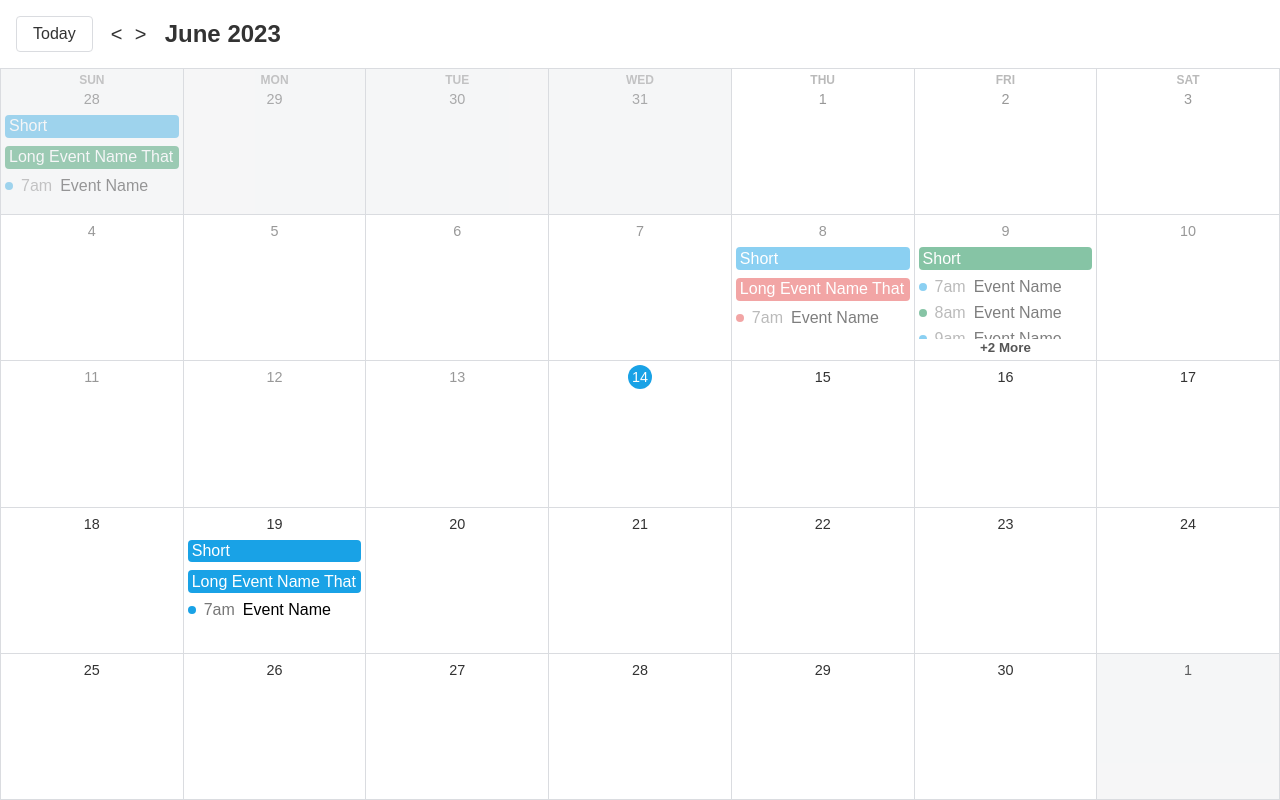
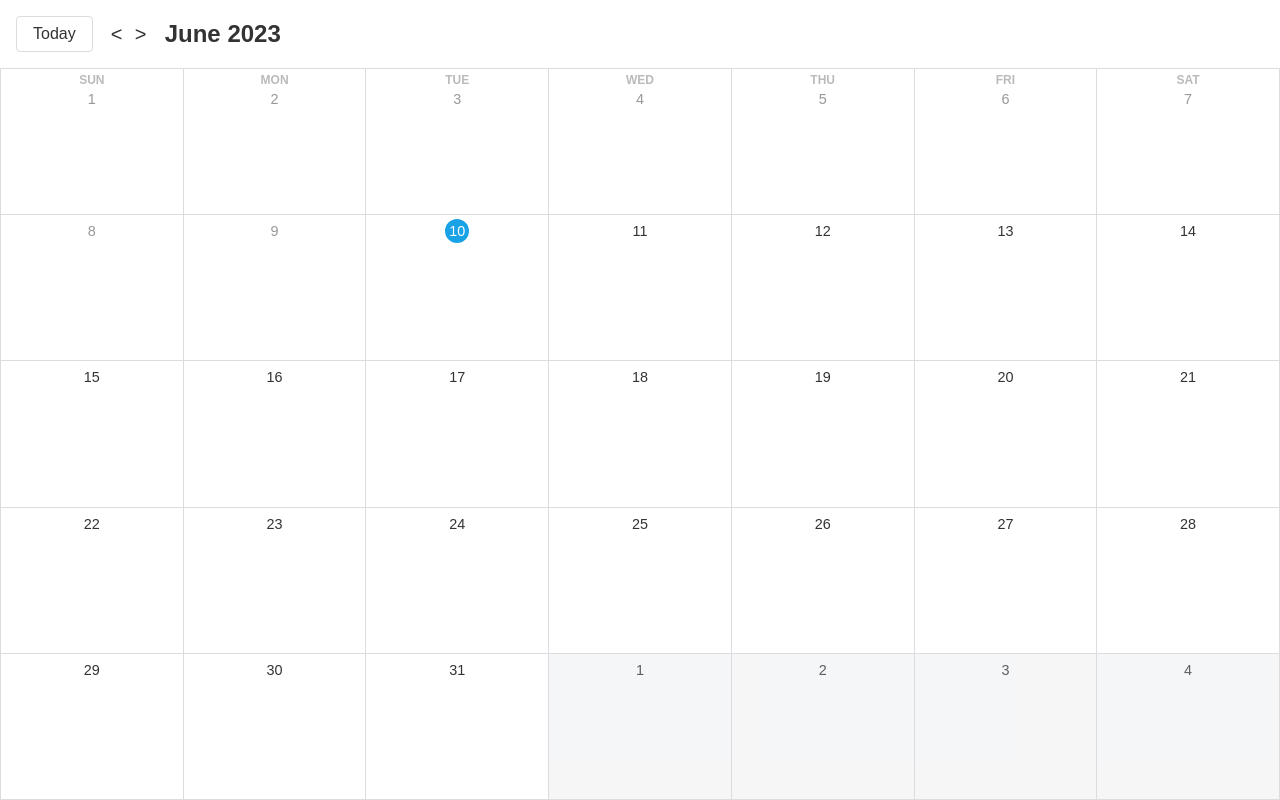
Before and after one commit to 0x7266/calendar, a React (Vite) app: page / in a window 1280 px wide. Built offline with nearby package versions, Linux system fonts and the light colour scheme.

Commit message:
styling days

```diff
--- a/src/components/Calendar.tsx
+++ b/src/components/Calendar.tsx
@@ -5,7 +5,13 @@ import {
 	endOfWeek,
 	endOfMonth,
 	eachDayOfInterval,
+	isSameMonth,
+	endOfDay,
+	isBefore,
+	isToday,
 } from "date-fns";
+import { formatDate } from "../utils/formatDate";
+import { cc } from "../utils/cc";
 
 export default function Calendar() {
 	const [selectedMonth, setSelectedMonth] = useState(new Date());
@@ -26,13 +32,46 @@ export default function Calendar() {
 				<span className="month-title">June 2023</span>
 			</div>
 			<div className="days">
-				<div className="day non-month-day old-month-day">
+				{calendarDays.map((day, index) => (
+					<CalendarDay
+						key={day.getTime()}
+						day={day}
+						showWeekName={index < 7}
+						selectedMonth={selectedMonth}
+					/>
+				))}
+			</div>
+		</div>
+	);
+}
+
+type CalendarDayProps = {
+	day: Date;
+	showWeekName: boolean;
+	selectedMonth: Date;
+};
+
+function CalendarDay({ day, showWeekName, selectedMonth }: CalendarDayProps) {
+	return (
+		<div
+			className={cc(
+				"day",
+				!isSameMonth(day, selectedMonth) && "non-month-day",
+				isBefore(endOfDay(day), new Date()) && "old-month-day"
+			)}
+		>
 			<div className="day-header">
-						<div className="week-name">Sun</div>
-						<div className="day-number">28</div>
+				{showWeekName && (
+					<div className="week-name">
+						{formatDate(day, { weekday: "short" })}
+					</div>
+				)}
+				<div className={cc("day-number", isToday(day) && "today")}>
+					{formatDate(day, { day: "numeric" })}
+				</div>
 				<button className="add-event-btn">+</button>
 			</div>
-					<div className="events">
+			{/* <div className="events">
 				<button className="all-day-event blue event">
 					<div className="event-name">Short</div>
 				</button>
@@ -46,281 +85,7 @@ export default function Calendar() {
 					<div className="event-time">7am</div>
 					<div className="event-name">Event Name</div>
 				</button>
-					</div>
-				</div>
-				<div className="day non-month-day old-month-day">
-					<div className="day-header">
-						<div className="week-name">Mon</div>
-						<div className="day-number">29</div>
-						<button className="add-event-btn">+</button>
-					</div>
-				</div>
-				<div className="day non-month-day old-month-day">
-					<div className="day-header">
-						<div className="week-name">Tue</div>
-						<div className="day-number">30</div>
-						<button className="add-event-btn">+</button>
-					</div>
-				</div>
-				<div className="day non-month-day old-month-day">
-					<div className="day-header">
-						<div className="week-name">Wed</div>
-						<div className="day-number">31</div>
-						<button className="add-event-btn">+</button>
-					</div>
-				</div>
-				<div className="day old-month-day">
-					<div className="day-header">
-						<div className="week-name">Thu</div>
-						<div className="day-number">1</div>
-						<button className="add-event-btn">+</button>
-					</div>
-				</div>
-				<div className="day old-month-day">
-					<div className="day-header">
-						<div className="week-name">Fri</div>
-						<div className="day-number">2</div>
-						<button className="add-event-btn">+</button>
-					</div>
-				</div>
-				<div className="day old-month-day">
-					<div className="day-header">
-						<div className="week-name">Sat</div>
-						<div className="day-number">3</div>
-						<button className="add-event-btn">+</button>
-					</div>
-				</div>
-				<div className="day old-month-day">
-					<div className="day-header">
-						<div className="day-number">4</div>
-						<button className="add-event-btn">+</button>
-					</div>
-				</div>
-				<div className="day old-month-day">
-					<div className="day-header">
-						<div className="day-number">5</div>
-						<button className="add-event-btn">+</button>
-					</div>
-				</div>
-				<div className="day old-month-day">
-					<div className="day-header">
-						<div className="day-number">6</div>
-						<button className="add-event-btn">+</button>
-					</div>
-				</div>
-				<div className="day old-month-day">
-					<div className="day-header">
-						<div className="day-number">7</div>
-						<button className="add-event-btn">+</button>
-					</div>
-				</div>
-				<div className="day old-month-day">
-					<div className="day-header">
-						<div className="day-number">8</div>
-						<button className="add-event-btn">+</button>
-					</div>
-					<div className="events">
-						<button className="all-day-event blue event">
-							<div className="event-name">Short</div>
-						</button>
-						<button className="all-day-event red event">
-							<div className="event-name">
-								Long Event Name That Just Keeps Going
-							</div>
-						</button>
-						<button className="event">
-							<div className="color-dot red"></div>
-							<div className="event-time">7am</div>
-							<div className="event-name">Event Name</div>
-						</button>
-					</div>
-				</div>
-				<div className="day old-month-day">
-					<div className="day-header">
-						<div className="day-number">9</div>
-						<button className="add-event-btn">+</button>
-					</div>
-					<div className="events">
-						<button className="all-day-event green event">
-							<div className="event-name">Short</div>
-						</button>
-						<button className="event">
-							<div className="color-dot blue"></div>
-							<div className="event-time">7am</div>
-							<div className="event-name">Event Name</div>
-						</button>
-						<button className="event">
-							<div className="color-dot green"></div>
-							<div className="event-time">8am</div>
-							<div className="event-name">Event Name</div>
-						</button>
-						<button className="event">
-							<div className="color-dot blue"></div>
-							<div className="event-time">9am</div>
-							<div className="event-name">Event Name</div>
-						</button>
-						<button className="event">
-							<div className="color-dot blue"></div>
-							<div className="event-time">10am</div>
-							<div className="event-name">Event Name</div>
-						</button>
-						<button className="event">
-							<div className="color-dot red"></div>
-							<div className="event-time">11am</div>
-							<div className="event-name">Event Name</div>
-						</button>
-					</div>
-					<button className="events-view-more-btn">+2 More</button>
-				</div>
-				<div className="day old-month-day">
-					<div className="day-header">
-						<div className="day-number">10</div>
-						<button className="add-event-btn">+</button>
-					</div>
-				</div>
-				<div className="day old-month-day">
-					<div className="day-header">
-						<div className="day-number">11</div>
-						<button className="add-event-btn">+</button>
-					</div>
-				</div>
-				<div className="day old-month-day">
-					<div className="day-header">
-						<div className="day-number">12</div>
-						<button className="add-event-btn">+</button>
-					</div>
-				</div>
-				<div className="day old-month-day">
-					<div className="day-header">
-						<div className="day-number">13</div>
-						<button className="add-event-btn">+</button>
-					</div>
-				</div>
-				<div className="day">
-					<div className="day-header">
-						<div className="day-number today">14</div>
-						<button className="add-event-btn">+</button>
-					</div>
-				</div>
-				<div className="day">
-					<div className="day-header">
-						<div className="day-number">15</div>
-						<button className="add-event-btn">+</button>
-					</div>
-				</div>
-				<div className="day">
-					<div className="day-header">
-						<div className="day-number">16</div>
-						<button className="add-event-btn">+</button>
-					</div>
-				</div>
-				<div className="day">
-					<div className="day-header">
-						<div className="day-number">17</div>
-						<button className="add-event-btn">+</button>
-					</div>
-				</div>
-				<div className="day">
-					<div className="day-header">
-						<div className="day-number">18</div>
-						<button className="add-event-btn">+</button>
-					</div>
-				</div>
-				<div className="day">
-					<div className="day-header">
-						<div className="day-number">19</div>
-						<button className="add-event-btn">+</button>
-					</div>
-					<div className="events">
-						<button className="all-day-event blue event">
-							<div className="event-name">Short</div>
-						</button>
-						<button className="all-day-event blue event">
-							<div className="event-name">
-								Long Event Name That Just Keeps Going
-							</div>
-						</button>
-						<button className="event">
-							<div className="color-dot blue"></div>
-							<div className="event-time">7am</div>
-							<div className="event-name">Event Name</div>
-						</button>
-					</div>
-				</div>
-				<div className="day">
-					<div className="day-header">
-						<div className="day-number">20</div>
-						<button className="add-event-btn">+</button>
-					</div>
-				</div>
-				<div className="day">
-					<div className="day-header">
-						<div className="day-number">21</div>
-						<button className="add-event-btn">+</button>
-					</div>
-				</div>
-				<div className="day">
-					<div className="day-header">
-						<div className="day-number">22</div>
-						<button className="add-event-btn">+</button>
-					</div>
-				</div>
-				<div className="day">
-					<div className="day-header">
-						<div className="day-number">23</div>
-					</div>
-				</div>
-				<div className="day">
-					<div className="day-header">
-						<div className="day-number">24</div>
-						<button className="add-event-btn">+</button>
-					</div>
-				</div>
-				<div className="day">
-					<div className="day-header">
-						<div className="day-number">25</div>
-						<button className="add-event-btn">+</button>
-					</div>
-				</div>
-				<div className="day">
-					<div className="day-header">
-						<div className="day-number">26</div>
-						<button className="add-event-btn">+</button>
-					</div>
-				</div>
-				<div className="day">
-					<div className="day-header">
-						<div className="day-number">27</div>
-						<button className="add-event-btn">+</button>
-					</div>
-				</div>
-				<div className="day">
-					<div className="day-header">
-						<div className="day-number">28</div>
-						<button className="add-event-btn">+</button>
-					</div>
-				</div>
-				<div className="day">
-					<div className="day-header">
-						<div className="day-number">29</div>
-						<button className="add-event-btn">+</button>
-					</div>
-				</div>
-				<div className="day">
-					<div className="day-header">
-						<div className="day-number">30</div>
-						<button className="add-event-btn">+</button>
-					</div>
-				</div>
-				<div className="day non-month-day">
-					<div className="day-header">
-						<div className="day-number">1</div>
-						<button className="add-event-btn">+</button>
-					</div>
-				</div>
-			</div>
+			</div> */}
 		</div>
 	);
 }
-
-function CalendarDay() {}
```
Lines whose indentation alone changed are shown as unchanged.
